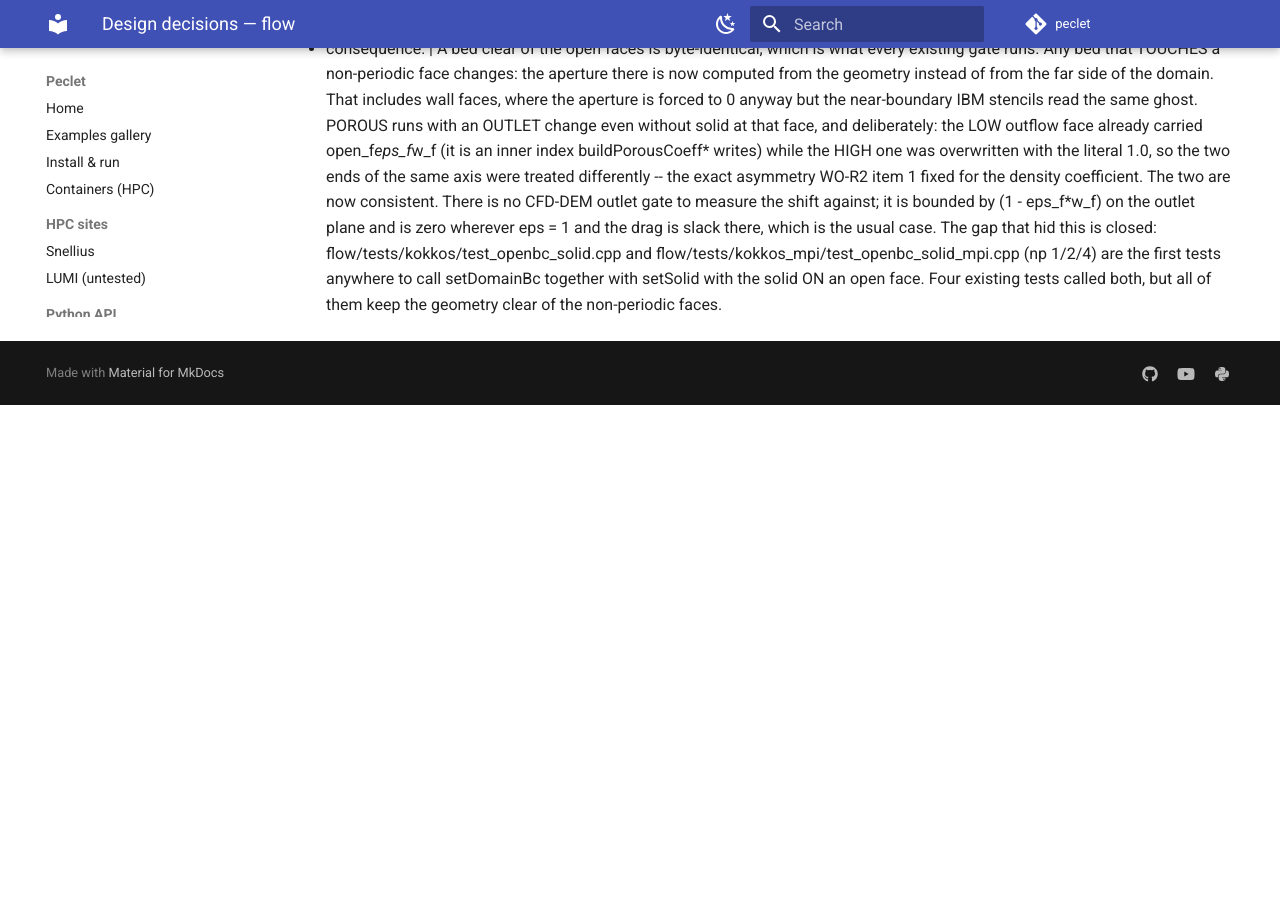
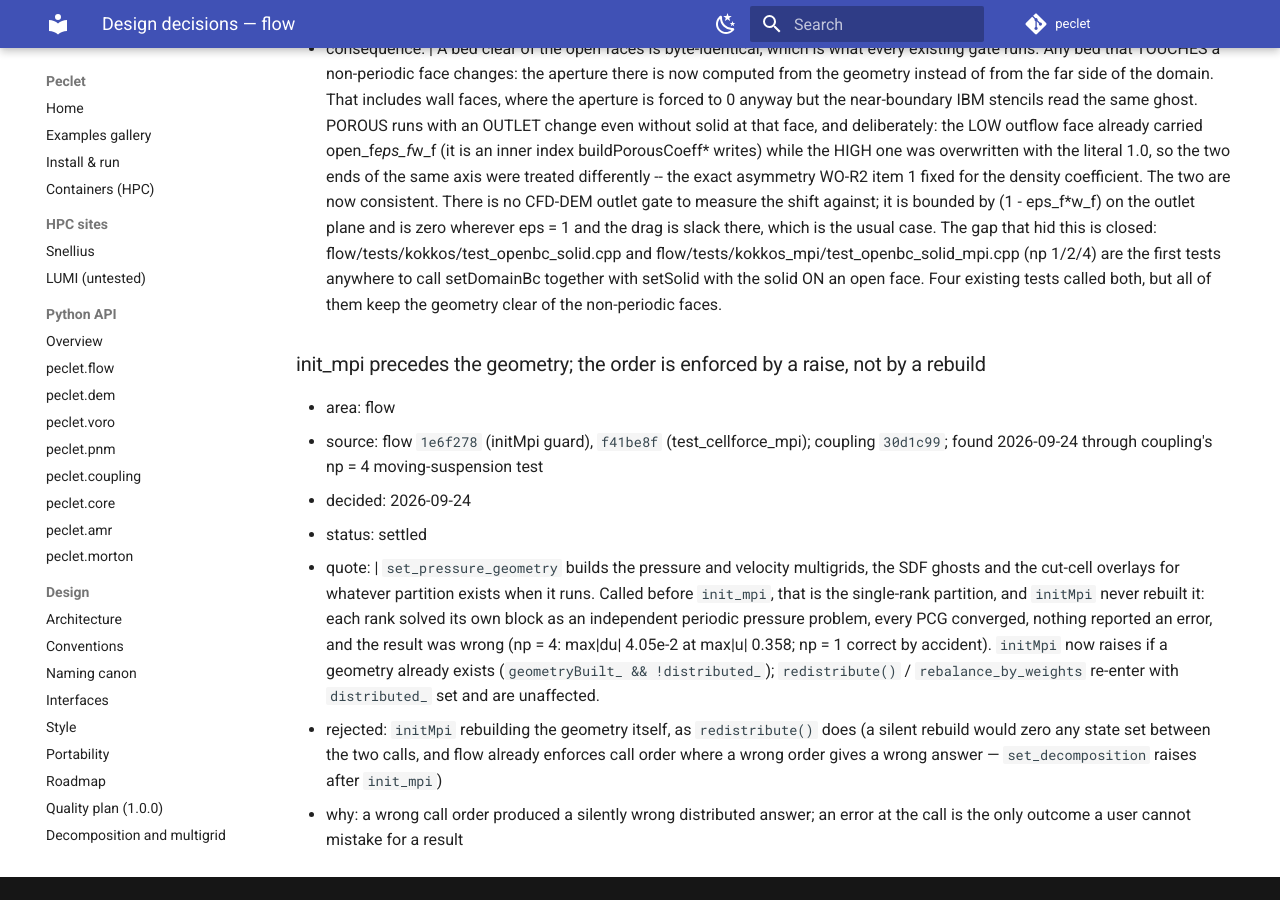
Before and after one commit to computational-chemical-engineering/peclet, an MkDocs documentation site: the page built from docs/decisions/flow.md, in a window 1280 px wide and 900 px high, scrolled down 88347 px. Built offline with MkDocs 1.6.1 and Material for MkDocs 9.7.7, drawn with Linux system fonts in a browser that asks for light colours; comment, search, counter and statistics services are not loaded; before the commit the page ends 88752 px from its top, so only the background shows below that.

Commit message:
flow: init_mpi before the geometry, enforced by a raise (register); pointers
flow 8fca89f: a geometry built before init_mpi left every rank solving its
own block as an independent periodic pressure problem (np=4 max|du| 4e-2,
silently); initMpi now raises. coupling a38c4b3: the test order fixed and a
missing np=1 reference now fails instead of comparing a run with itself.
coupling's np=4 moving suspension passes 10/10 at rel-err 1.9e-8.

Co-Authored-By: Claude Opus 5.5 <noreply@anthropic.com>
Claude-Session: https://claude.ai/code/session_015fNTZgmz6U1bv2MRTM3bbF

```diff
--- a/docs/decisions/flow.md
+++ b/docs/decisions/flow.md
@@ -3139,3 +3139,22 @@ Do not reverse an entry here without recording a new decision that supersedes it
     flow/tests/kokkos_mpi/test_openbc_solid_mpi.cpp (np 1/2/4) are the first tests anywhere to call
     setDomainBc together with setSolid with the solid ON an open face. Four existing tests called
     both, but all of them keep the geometry clear of the non-periodic faces.
+
+### init_mpi precedes the geometry; the order is enforced by a raise, not by a rebuild
+- area: flow
+- source: flow `1e6f278` (initMpi guard), `f41be8f` (test_cellforce_mpi); coupling `30d1c99`; found 2026-09-24 through coupling's np = 4 moving-suspension test
+- decided: 2026-09-24
+- status: settled
+- quote: |
+    `set_pressure_geometry` builds the pressure and velocity multigrids, the SDF ghosts and the
+    cut-cell overlays for whatever partition exists when it runs. Called before `init_mpi`, that is
+    the single-rank partition, and `initMpi` never rebuilt it: each rank solved its own block as an
+    independent periodic pressure problem, every PCG converged, nothing reported an error, and the
+    result was wrong (np = 4: max|du| 4.05e-2 at max|u| 0.358; np = 1 correct by accident). `initMpi`
+    now raises if a geometry already exists (`geometryBuilt_ && !distributed_`); `redistribute()` /
+    `rebalance_by_weights` re-enter with `distributed_` set and are unaffected.
+- rejected: `initMpi` rebuilding the geometry itself, as `redistribute()` does (a silent rebuild
+    would zero any state set between the two calls, and flow already enforces call order where a
+    wrong order gives a wrong answer — `set_decomposition` raises after `init_mpi`)
+- why: a wrong call order produced a silently wrong distributed answer; an error at the call is the
+    only outcome a user cannot mistake for a result
```
Also changed, not shown: CLAUDE.md (+1 -1 lines), docs/DECISIONS.md (+2 -1 lines).
